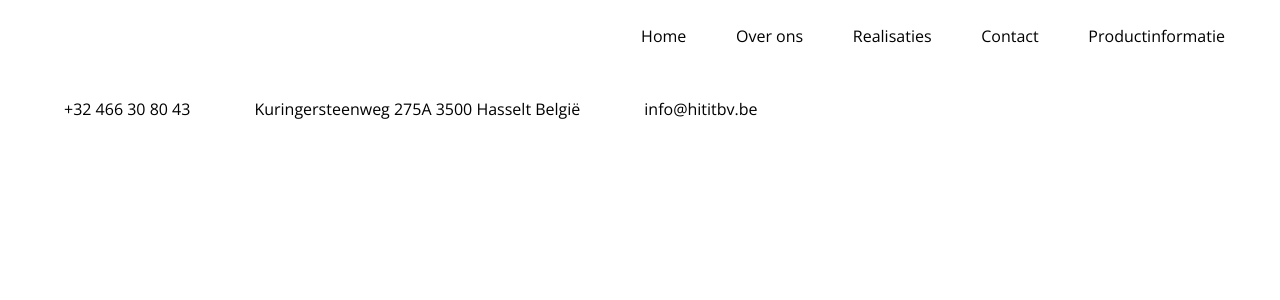
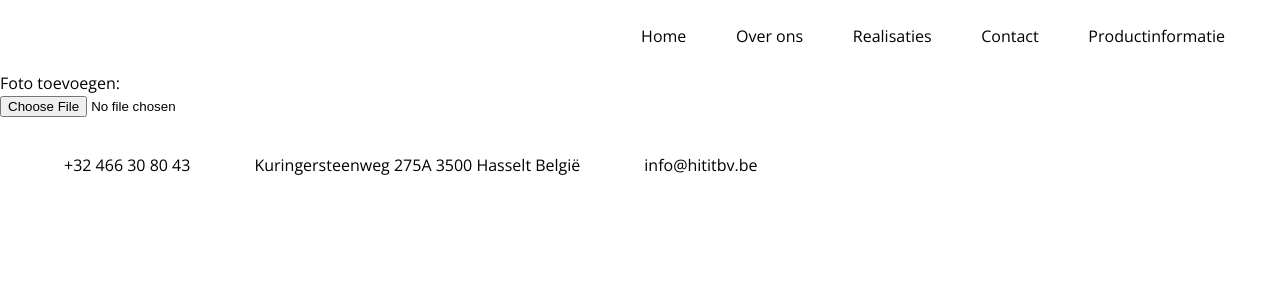
Before and after one commit to ZacharyPlayss/tafelsopmaat, a Vue app in the folder Front-end/: page /Admin in a window 1280 px wide. Shown: the top 300 px of the page. Built offline with nearby package versions, Linux system fonts and the light colour scheme.

Commit message:
Admin Page added

```diff
--- a/Front-end/src/router/index.js
+++ b/Front-end/src/router/index.js
@@ -4,6 +4,7 @@ import OverOns from '../views/OverOns.vue'
 import Realisaties from '../views/Realisaties.vue'
 import Contact from '../views/Contact.vue'
 import Productinformatie from '@/views/Productinformatie.vue'
+import Admin from '@/views/Admin.vue'
 
 const routes = [
   {
@@ -30,6 +31,11 @@ const routes = [
     path: '/Productinformatie',
     name: 'Productinformatie',
     component: Productinformatie
+  },
+  {
+    path: '/Admin',
+    name: 'Admin',
+    component: Admin
   }
 ]
 
--- /dev/null
+++ b/Front-end/src/views/Admin.vue
@@ -0,0 +1,23 @@
+<template>
+    <div>
+        Foto toevoegen:
+    </div>
+    <input type="file">
+    <button v-on:click="submit"></button>
+</template>
+<script>
+export default{
+    data(){
+        return{
+            imageLocatie: ''
+        }
+    },
+    methods:{
+        submit: function (){
+            this.image
+        },
+    }
+}
+</script>
+<style>
+</style>
```
